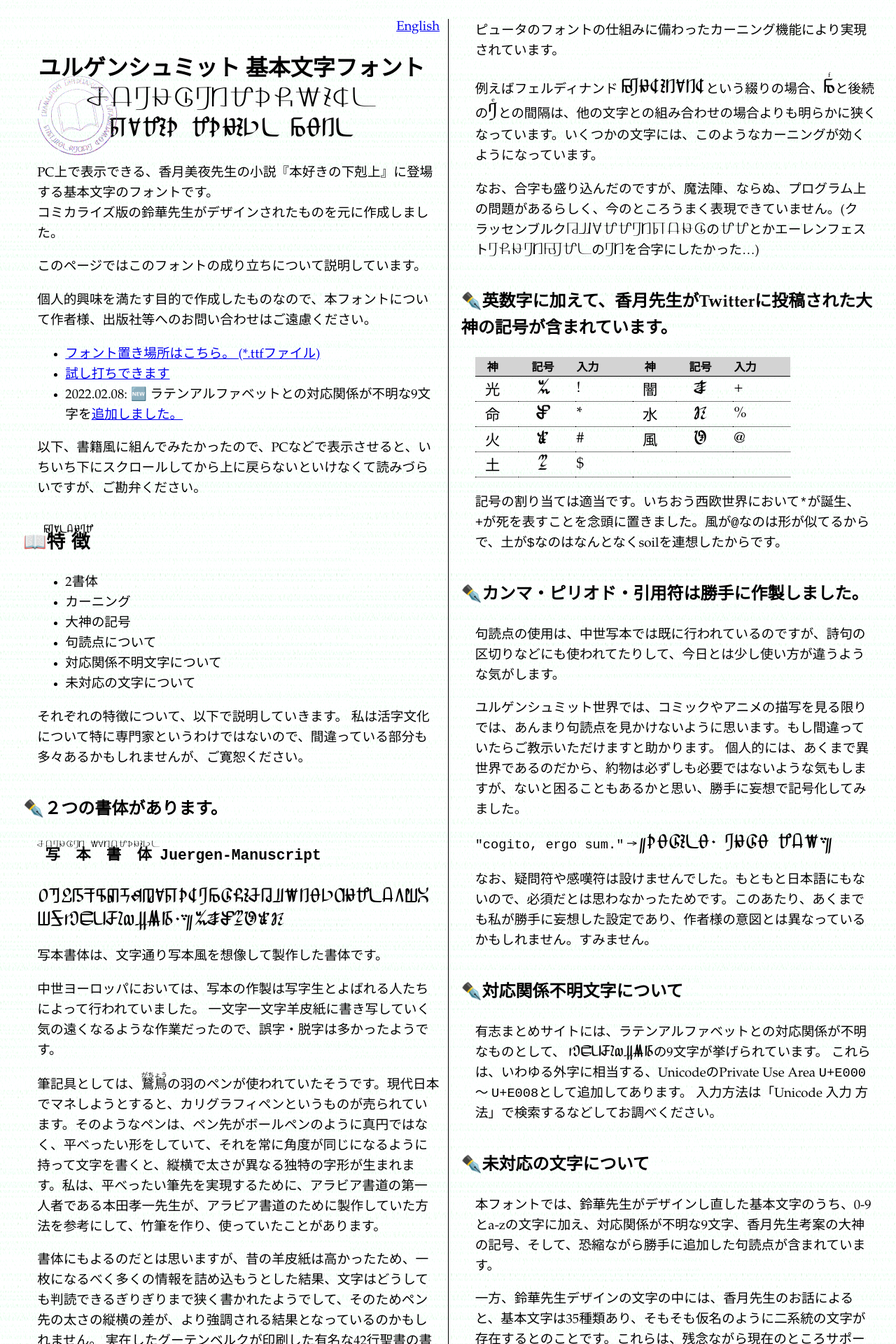
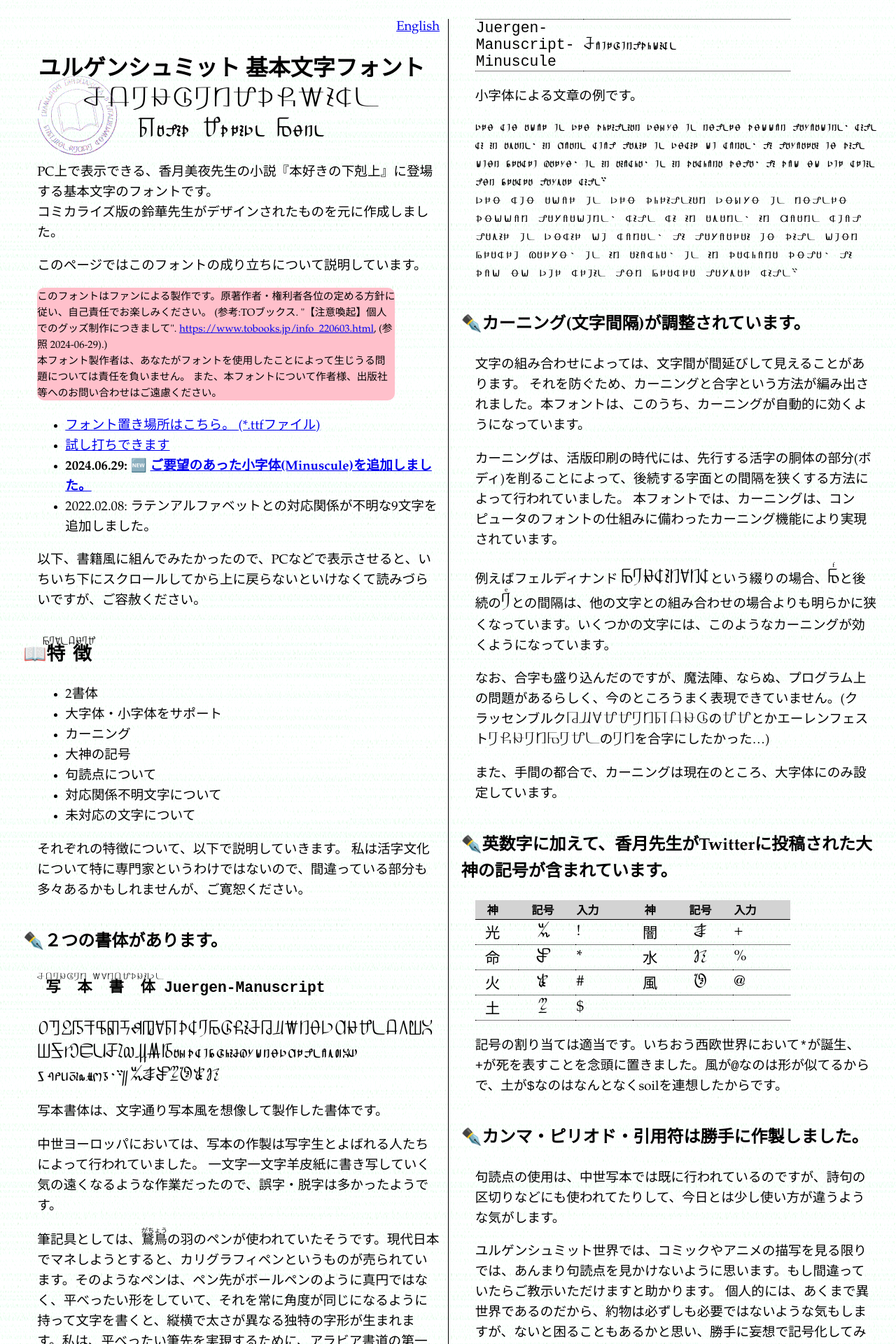
Before and after one commit to ooharak/juergenschmidt-font, a Jekyll site: the page built from docs/index.markdown, in a window 1280 px wide. Shown: the top 1920 px of the page at 70% size. Built offline with Jekyll 4.4.1, drawn with Linux system fonts in a browser that asks for light colours; some web fonts are replaced; some of the changed text lies outside the part shown.

Commit message:
update doc for v2.0

```diff
--- a/docs/index.markdown
+++ b/docs/index.markdown
@@ -6,7 +6,7 @@ bodyclass: multicolumn
 
 <div style="text-align:right;"><a href="english.html">English</a></div>
 
-# ユルゲンシュミット 基本文字フォント<br><js>juergenschmidt</js><br><jm>basic script font</jm>
+# ユルゲンシュミット 基本文字フォント<br><js>juergenschmidt</js><br><jmMINU>Basic Script Font</jmMINU>
 
 
 PC上で表示できる、香月美夜先生の小説『本好きの下剋上』に登場する基本文字のフォントです。<br>
@@ -14,21 +14,34 @@ PC上で表示できる、香月美夜先生の小説『本好きの下剋上』
 
 このページではこのフォントの成り立ちについて説明しています。
 
-個人的興味を満たす目的で作成したものなので、本フォントについて作者様、出版社等へのお問い合わせはご遠慮ください。
+<div class="alert">
+
+このフォントはファンによる製作です。原著作者・権利者各位の定める方針に従い、自己責任でお楽しみください。
+(参考:TOブックス. "【注意喚起】個人でのグッズ制作につきまして". <a href="https://www.tobooks.jp/info_220603.html">https://www.tobooks.jp/info_220603.html</a>, (参照 2024-06-29).)
+
+<br/>
+本フォント製作者は、あなたがフォントを使用したことによって生じうる問題については責任を負いません。
+また、本フォントについて作者様、出版社等へのお問い合わせはご遠慮ください。
+
+</div>
+
+
 
 <ul>
-<li><a href="https://github.com/ooharak/juergenschmidt-font/releases/tag/v1.1">
+<li><a href="https://github.com/ooharak/juergenschmidt-font/releases/tag/v2.0">
 フォント置き場所はこちら。 (*.ttfファイル)</a></li>
 <li><a href="online.html">試し打ちできます</a></li>
-<li>2022.02.08: &#x1f195; ラテンアルファベットとの対応関係が不明な9文字を<a href="#untransliterated">追加しました。</a></li>
+<li><strong>2024.06.29: &#x1f195; <a href="#minuscule">ご要望のあった小字体(Minuscule)を追加しました。</a></strong></li>
+<li>2022.02.08: ラテンアルファベットとの対応関係が不明な9文字を追加しました。</li>
 </ul>
 
 
-以下、書籍風に組んでみたかったので、PCなどで表示させると、いちいち下にスクロールしてから上に戻らないといけなくて読みづらいですが、ご勘弁ください。
+以下、書籍風に組んでみたかったので、PCなどで表示させると、いちいち下にスクロールしてから上に戻らないといけなくて読みづらいですが、ご容赦ください。
 
 ## <ruby>特徴 <rt class=m>features</rt></ruby>
 
 * 2書体
+* 大字体・小字体をサポート
 * カーニング
 * 大神の記号
 * 句読点について
@@ -42,7 +55,7 @@ PC上で表示できる、香月美夜先生の小説『本好きの下剋上』
 
 #### <ruby>写本書体<rt class=s>juergen manuscript</rt></ruby> <code>Juergen-Manuscript</code>
 
-<div class=mL>0123456789abcdefghijklmnopqrstuvwxyz&#xe000;&#xe001;&#xe002;&#xe003;&#xe004;&#xe005;&#xe006;&#xe007;&#xe008;,."!+&#x2a;$@#%</div>
+<div class=mLMINU>0123456789ABCDEFGHIJKLMNOPQRSTUVWXYZ&#xe000;&#xe001;&#xe002;&#xe003;&#xe004;&#xe005;&#xe006;&#xe007;&#xe008;abcdefghijklmnopqrstuvwxyz&#xe010;&#xe011;&#xe012;&#xe013;&#xe014;&#xe015;&#xe016;&#xe017;&#xe018;,."!+&#x2a;$@#%</div>
 
 写本書体は、文字通り写本風を想像して製作した書体です。
 
@@ -64,7 +77,7 @@ pro deo amur et pro christian poblo et nostro commun saluament, dist di in avant
 
 #### <ruby>硬筆書体<rt class=s>juergen stylo</rt></ruby> <code>Juergen-Stylo</code>
 
-<div class=sL>0123456789abcdefghijklmnopqrstuvwxyz&#xe000;&#xe001;&#xe002;&#xe003;&#xe004;&#xe005;&#xe006;&#xe007;&#xe008;,."!+&#x2a;$@#%</div>
+<div class=sLMINU>0123456789ABCDEFGHIJKLMNOPQRSTUVWXYZ&#xe000;&#xe001;&#xe002;&#xe003;&#xe004;&#xe005;&#xe006;&#xe007;&#xe008;abcdefghijklmnopqrstuvwxyz&#xe010;&#xe011;&#xe012;&#xe013;&#xe014;&#xe015;&#xe016;&#xe017;&#xe018;,."!+&#x2a;$@#%</div>
 
 どちらかというとこちらのほうが、アニメなどで登場する字形により近いと思われます。
 硬筆書体という名前を当ててみましたが、フォント名はStylo (ペン) となっていて一定しません。感覚的に付けたものなので深い意味はありません。
@@ -80,6 +93,41 @@ pro deo amur et pro christian poblo et nostro commun saluament, dist di in avant
 pro deo amur et pro christian poblo et nostro commun saluament, dist di in avant, in quant deus savir et podir me dunat, si saluarai eo cist meon fradre karlo, et in aiudha, et in cadhuna cosa, si cum om per dreit son fradra salvar dist.
 </div>
 
+<a name=minuscule></a>
+
+### 小字体 (minuscule)
+
+
+本好きの下剋上の基本文字には、香月先生によると[ひらがなカタカナのように２種類ある](https://mypage.syosetu.com/mypageblog/view/userid/372556/blogkey/2756370/)とのことです。
+
+一方、アニメなどでは大文字・小文字のように表現されており、[海外ファンダムサイト](https://ascendance-of-a-bookworm.fandom.com/wiki/Letters_and_Numbers)ではそのように解釈されています。本フォントでは今回、その解釈に合わせ、一方を「大字体」、もう一方を「小字体」として、２種類を大文字・小文字に割り振ったバージョンを設けました。フォント名に「`Minuscule`」と入っているものがそれにあたります。
+
+* `Minuscule`が入っているフォントでは、大文字で入力すると大字体が、小文字で入力すると小字体が表示されます。
+* `Minuscule`が入っていないフォントでは、大文字でも小文字でも大字体が表示されます。（※従来互換）
+
+
+
+百聞は一見にしかずですので以下に例を示します。
+
+
+|フォント名|表示|
+|---|---|
+|(入力文字列)|`Juergenschmidt`|
+|`Juergen-Stylo`|<js>Juergenschmidt</js>|
+|`Juergen-Stylo-Minuscule`|<jsMINU>Juergenschmidt</jsMINU>|
+|`Juergen-Manuscript`|<jm>Juergenschmidt</jm>|
+|`Juergen-Manuscript-Minuscule`|<jmMINU>Juergenschmidt</jmMINU>|
+
+小字体による文章の例です。
+
+<div class=mMINU>
+pro deo amur et pro christian poblo et nostro commun saluament, dist di in avant, in quant deus savir et podir me dunat, si saluarai eo cist meon fradre karlo, et in aiudha, et in cadhuna cosa, si cum om per dreit son fradra salvar dist.
+</div>
+
+<div class=sMINU>
+pro deo amur et pro christian poblo et nostro commun saluament, dist di in avant, in quant deus savir et podir me dunat, si saluarai eo cist meon fradre karlo, et in aiudha, et in cadhuna cosa, si cum om per dreit son fradra salvar dist.
+</div>
+
 ### カーニング(文字間隔)が調整されています。
 
 文字の組み合わせによっては、文字間が間延びして見えることがあります。
@@ -91,6 +139,8 @@ pro deo amur et pro christian poblo et nostro commun saluament, dist di in avant
 例えばフェルディナンド <span class=mL>ferdinand</span>という綴りの場合、<ruby><span class=ML>f</span><rt>f</rt></ruby>と後続の<ruby><span class=mL>e</span><rt>e</rt></ruby>との間隔は、他の文字との組み合わせの場合よりも明らかに狭くなっています。いくつかの文字には、このようなカーニングが効くようになっています。
 
 なお、合字も盛り込んだのですが、魔法陣、ならぬ、プログラム上の問題があるらしく、今のところうまく表現できていません。(クラッセンブルク<js>klassenburg</js>の<js>ss</js>とかエーレンフェスト<js>ehrenfest</js>の<js>en</js>を合字にしたかった…)
+
+また、手間の都合で、カーニングは現在のところ、大字体にのみ設定しています。
 
 ### 英数字に加えて、香月先生がTwitterに投稿された大神の記号が含まれています。
 
@@ -123,15 +173,15 @@ pro deo amur et pro christian poblo et nostro commun saluament, dist di in avant
 
 有志まとめサイトには、ラテンアルファベットとの対応関係が不明なものとして、
 <span class=m>&#xe000;&#xe001;&#xe002;&#xe003;&#xe004;&#xe005;&#xe006;&#xe007;&#xe008;</span>の9文字が挙げられています。
-これらは、いわゆる外字に相当する、UnicodeのPrivate Use Area `U+E000` ～ `U+E008`として追加してあります。
+小字体ですと<span class=mMINU>&#xe010;&#xe011;&#xe011;&#xe013;&#xe014;&#xe015;&#xe016;&#xe017;&#xe018;</span>になります。
+
+これらは、いわゆる外字に相当する、UnicodeのPrivate Use Area `U+E000` ～ `U+E008`, `U+E010` ～ `U+E018`として追加してあります。
 入力方法は「Unicode 入力 方法」で検索するなどしてお調べください。
 
 
 ### 未対応の文字について
 
 本フォントでは、鈴華先生がデザインし直した基本文字のうち、0-9とa-zの文字に加え、対応関係が不明な9文字、香月先生考案の大神の記号、そして、恐縮ながら勝手に追加した句読点が含まれています。
-
-一方、鈴華先生デザインの文字の中には、香月先生のお話によると、基本文字は35種類あり、そもそも仮名のように二系統の文字が存在するとのことです。これらは、残念ながら現在のところサポートするに至っておりません。
 
 ## <ruby>使い方<rt class=m>usage</rt></ruby>
 
--- a/docs/styles/style.css
+++ b/docs/styles/style.css
@@ -1,18 +1,34 @@
 
 @font-face {
   font-family: "stylo";
-       src: url("../fonts/Juergen-Stylo-Medium.woff2") format("woff2");
+       src: url("../fonts/juergen-stylo.woff2") format("woff2");
 }
 @font-face {
   font-family: "manuscript";
-       src: url("../fonts/Juergen-Manuscript-Medium.woff2") format("woff2");
+       src: url("../fonts/juergen-manu.woff2") format("woff2");
+}
+@font-face {
+  font-family: "stylo-min";
+       src: url("../fonts/juergen-stylo-min.woff2") format("woff2");
+}
+@font-face {
+  font-family: "manuscript-min";
+       src: url("../fonts/juergen-manu-min.woff2") format("woff2");
+}
+.sMINU, jsMINU { font-family: "stylo-min"; font-weight: normal; }
+.sLMINU { font-family: "stylo-min"; font-weight: normal; font-size: 18pt;
+	word-break:break-all;
+}
+.mMINU, jmMINU, B { font-family: "manuscript-min"; font-weight: normal;}
+td B, .MLMINU { font-family: "manuscript-min"; font-weight: normal; font-size: 18pt;
+	word-break:break-all;
 }
 .s, js { font-family: "stylo"; font-weight: normal; }
 .sL { font-family: "stylo"; font-weight: normal; font-size: 18pt;
 	word-break:break-all;
 }
-.m, jm, B { font-family: "manuscript"; font-weight: normal;}
-td B, .ML { font-family: "manuscript"; font-weight: normal; font-size: 18pt;
+.m, jm { font-family: "manuscript"; font-weight: normal;}
+.ML { font-family: "manuscript"; font-weight: normal; font-size: 18pt;
 	word-break:break-all;
 }
 code { font-family: 'Courier new', courier, monospace; }
@@ -65,7 +81,19 @@ td span { work-break; break-all; }
 }
 
 .alert {
-  width: 80%;
+  font-size: 11pt;
+  width: 85%;
   background-color: pink;
   border-radius: 10px;
 }
+
+blockquote {
+	background-color: #f0f0f0;
+	margin-left: 5em;
+}
+blockquote:before{
+  font-family: "Times New Roman", "Times Roman", "Times", serif;
+  font-size: 32pt;
+  content: '\201d';
+  margin-bottom: 0pt;
+}
```
Also changed, not shown: docs/english.markdown (+27 -8 lines), docs/online.markdown (+10 -6 lines), docs/fonts/Juergen-Manuscript-Medium.woff2 (deleted), docs/fonts/Juergen-Stylo-Medium.woff2 (deleted), docs/fonts/juergen-manu-min.woff2 (added), docs/fonts/juergen-manu.woff2 (added), docs/fonts/juergen-stylo-min.woff2 (added), docs/fonts/juergen-stylo.woff2 (added), 1 other file.
